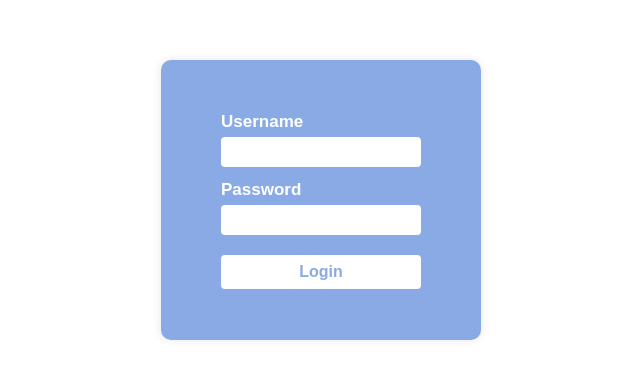
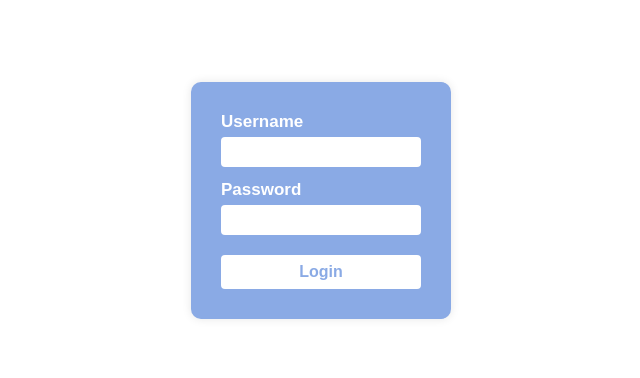
Before and after one commit to GnvSaikiran/task-viewer, a plain HTML site: page index.html in a window 1280 px wide. Shown: the part 200-578 px from the top of the page, without its empty margins (319-959 px from the left). Drawn offline with Linux system fonts and the light colour scheme.

Commit message:
Remove width and height on container

```diff
--- a/styles.css
+++ b/styles.css
@@ -12,8 +12,8 @@ body {
 }
 
 .container {
-  height: 35vh;
-  width: 40vh;
+  /*height: 35vh;
+  width: 40vh;*/
   display: flex;
   justify-content: center;
   align-items: center;
```
